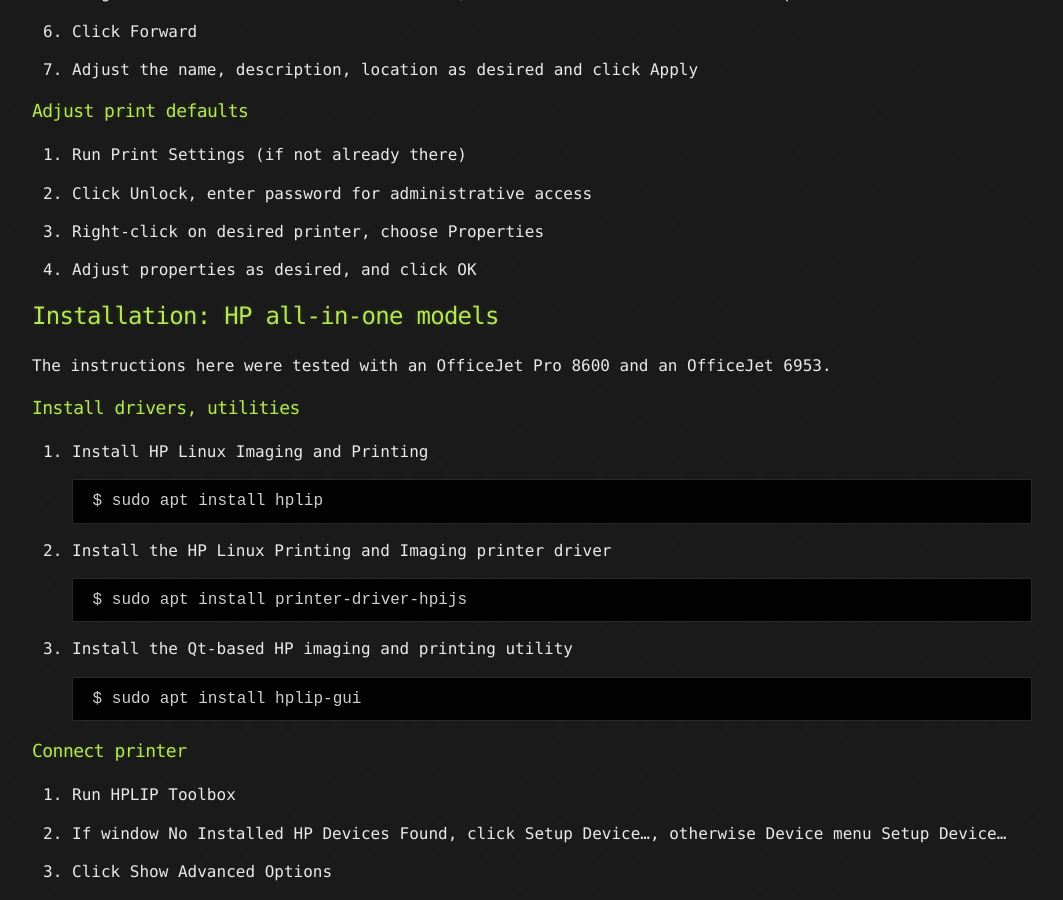
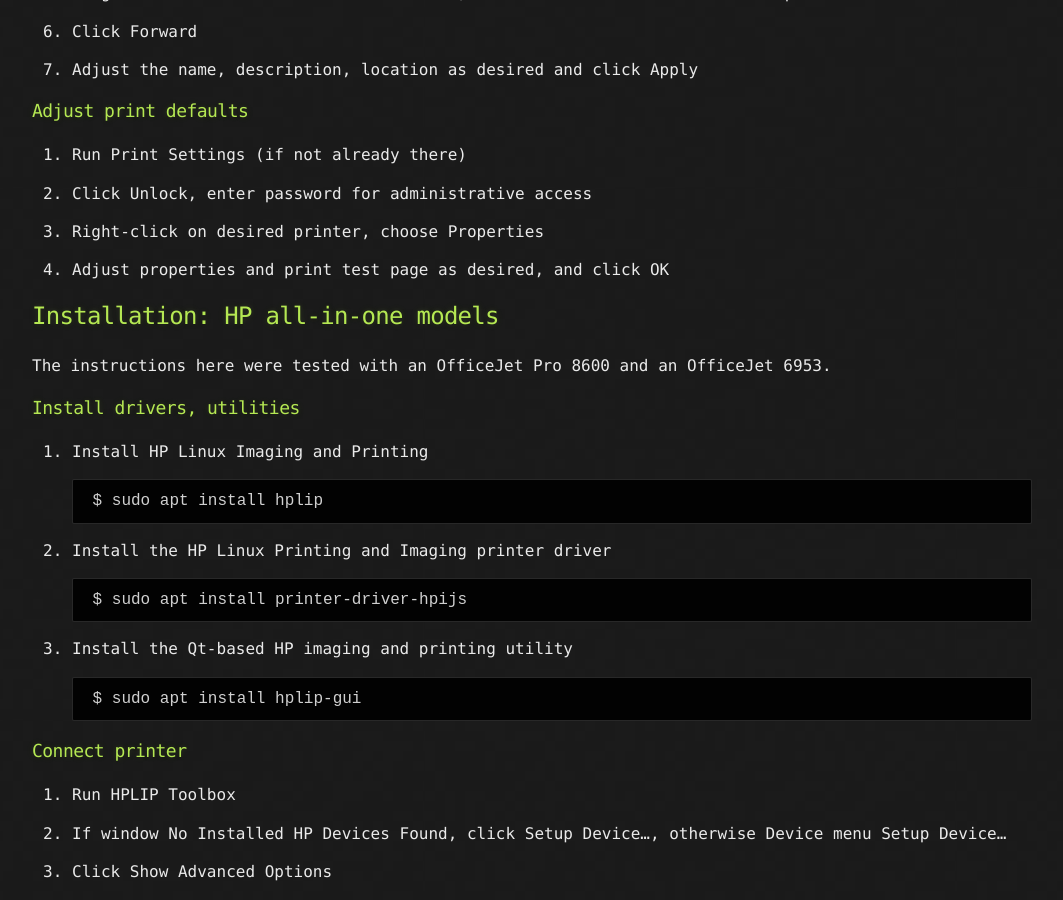
Before and after one commit to leebehrens/linux-notes, a Jekyll site: the page built from docs/_notes/printers-scanners.md, in a window 1280 px wide and 900 px high, scrolled down 1408 px. Shown: the whole window, without its empty margins (108-1171 px from the left). Built offline with Jekyll 4.4.1, drawn with Linux system fonts in a browser that asks for light colours; the repository's description, which GitHub fills in, is left out.

Commit message:
minor edit to printers-scanners

```diff
--- a/docs/_notes/printers-scanners.md
+++ b/docs/_notes/printers-scanners.md
@@ -70,7 +70,7 @@ The instructions here were tested with an ET-3850.
 
 3. Right-click on desired printer, choose Properties
 
-4. Adjust properties as desired, and click OK
+4. Adjust properties and print test page as desired, and click OK
 
 
 ## Installation: HP all-in-one models
```
